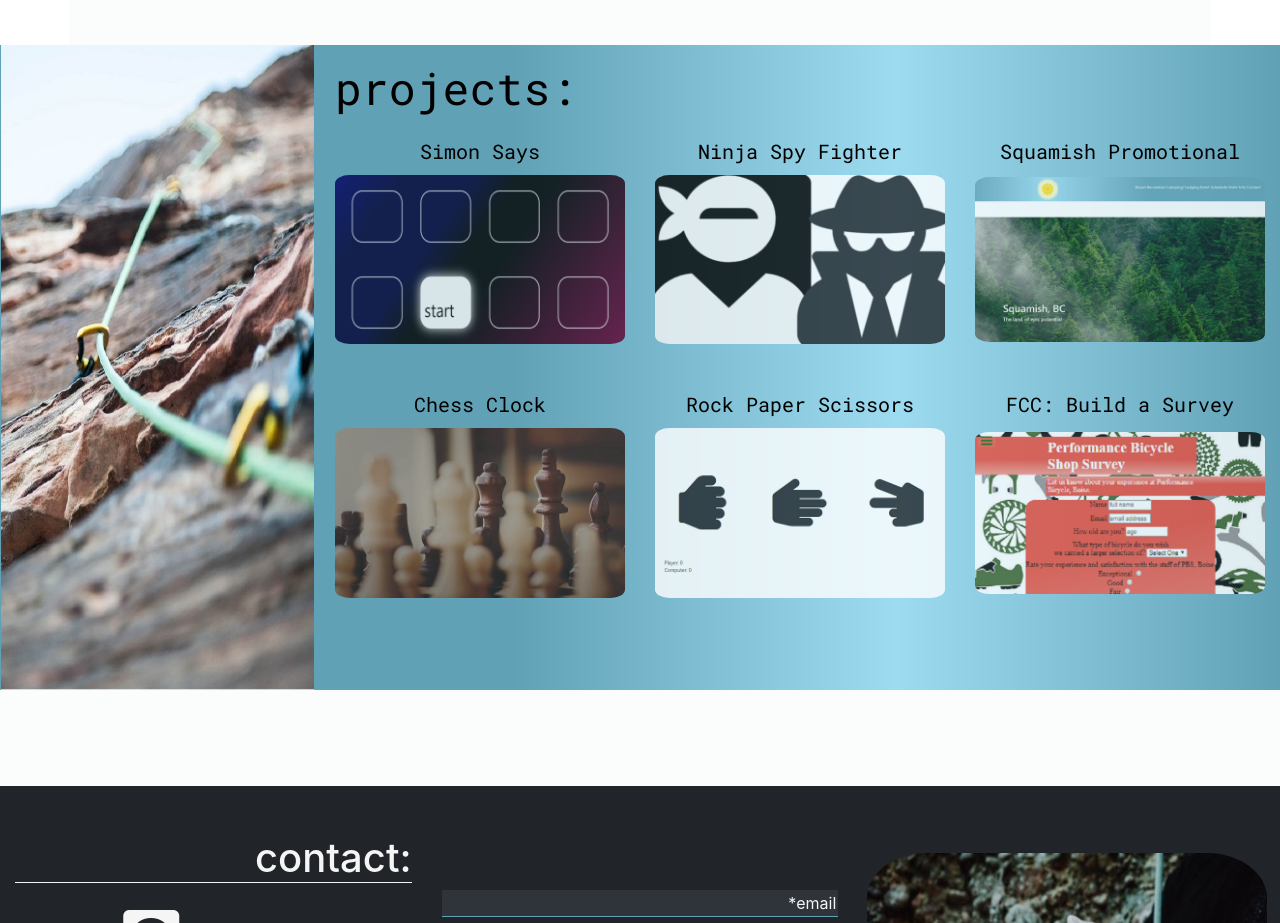
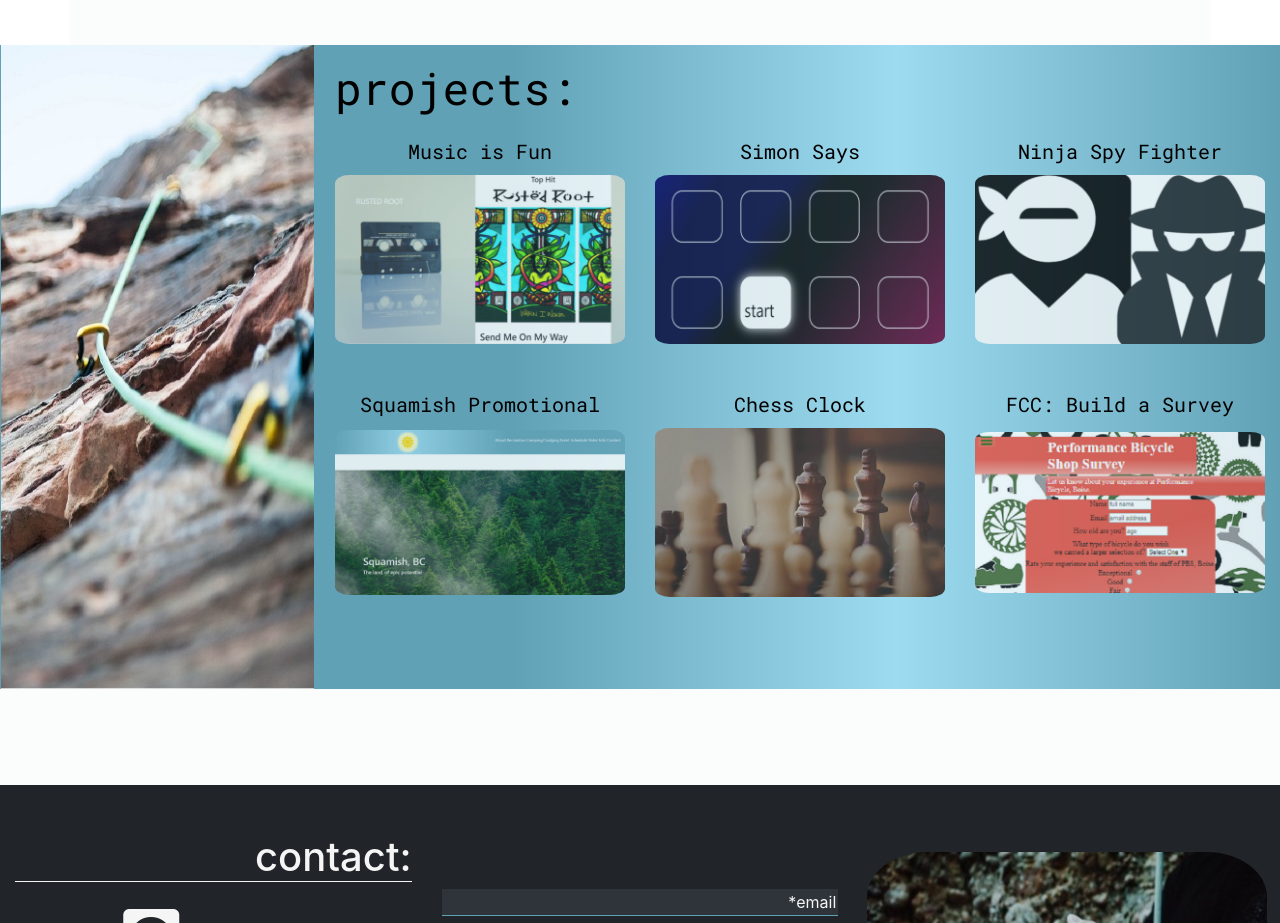
Before and after one commit to porterwilcox/first-landing-page, a plain HTML site: page index.html in a window 1280 px wide. Shown: the part 1476-2399 px from the top of the page. Drawn offline with nearby package versions, Linux system fonts and the light colour scheme.

Commit message:
new project for portfolio

```diff
--- a/index.html
+++ b/index.html
@@ -89,6 +89,12 @@
                     <div class="col-sm-12 pt-3">
                         <h4 class='projs-title'>projects:</h4>
                     </div>
+                            <div class="col-sm-4 proj">
+                                <h5 class="proj-link-title pb-1">Music is Fun</h5>
+                                <a href="https://porterwilcox.github.io/Music-Is-Fun/" target="_blank">
+                                    <img class="proj-img" src="assets/images/music-is-fun.png" alt="Music-Is-Fun">
+                                </a>
+                            </div>
                     <div class="col-sm-4 proj">
                         <h5 class="pb-1">Simon Says</h5>
                         <a href="https://porterwilcox.github.io/matching-game/" target="_blank">
@@ -110,12 +116,6 @@
                         <h5 class="proj-link-title pb-1">Chess Clock</h5>
                         <a href="https://porterwilcox.github.io/chess-clock/" target="_blank">
                             <img class="proj-img" src="assets/images/chess.jpg" alt="chess">
-                        </a>
-                    </div>
-                    <div class="col-sm-4 proj">
-                        <h5 class="proj-link-title pb-1">Rock Paper Scissors</h5>
-                        <a href="https://porterwilcox.github.io/rock-paper-scissors/" target="_blank">
-                            <img class="proj-img" src="assets/images/RPS.png" alt="RockPaperScissors">
                         </a>
                     </div>
                     <div class="col-sm-4 proj">
```
Also changed, not shown: assets/images/music-is-fun.png (added).
